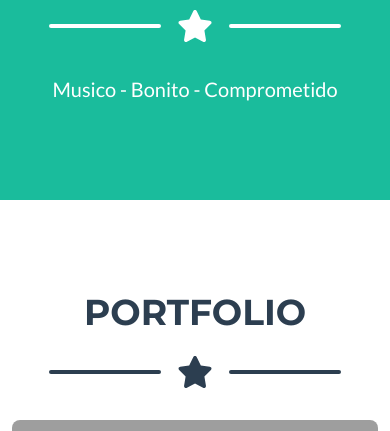
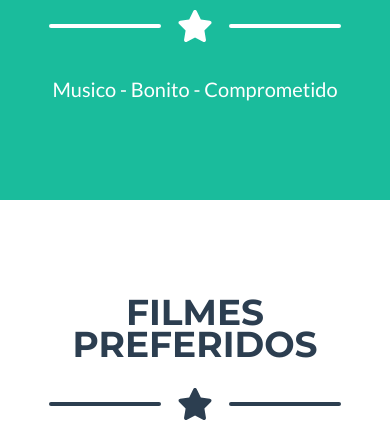
Before and after one commit to Abell112233/Projeto-Blog, a Django app: page / in a window 390 px wide. Shown: the part 751-1182 px from the top of the page. Run offline with Django 5.2, Linux system fonts and the light colour scheme; data that the repository does not hold is empty; some libraries are stand-ins or nearby versions; grey boxes are pictures that could not be loaded.

Commit message:
precisa de mais

```diff
--- a/blog/admin.py
+++ b/blog/admin.py
@@ -1,4 +1,5 @@
 from django.contrib import admin
 from . import models
 # Register your models here.
-admin.site.register(models.Eu)
+admin.site.register(models.Filmes)
+admin.site.register(models.Series)
--- a/blog/templates/blog/base.html
+++ b/blog/templates/blog/base.html
@@ -6,7 +6,7 @@
         <meta name="viewport" content="width=device-width, initial-scale=1, shrink-to-fit=no" />
         <meta name="description" content="" />
         <meta name="author" content="" />
-        <title>Freelancer - Start Bootstrap Theme</title>
+        <title>BLOG</title>
         <!-- Favicon-->
         <link rel="icon" type="image/x-icon" href="assets/favicon.ico" />
         <!-- Font Awesome icons (free version)-->
--- a/blog/templates/blog/index.html
+++ b/blog/templates/blog/index.html
@@ -20,7 +20,32 @@
 <section class="page-section portfolio" id="portfolio">
     <div class="container">
         <!-- Portfolio Section Heading-->
-        <h2 class="page-section-heading text-center text-uppercase text-secondary mb-0">Portfolio</h2>
+        <h2 class="page-section-heading text-center text-uppercase text-secondary mb-0">Filmes Preferidos</h2>
+        <!-- Icon Divider-->
+        <div class="divider-custom">
+            <div class="divider-custom-line"></div>
+            <div class="divider-custom-icon"><i class="fas fa-star"></i></div>
+            <div class="divider-custom-line"></div>
+        </div>
+        <!-- Portfolio Grid Items-->
+         {% for filmes in filmes  %}
+            <div class="row justify-content-center">
+                <!-- Portfolio Item 1-->
+                <div class="col-md-6 col-lg-4 mb-5">
+                    <div class="portfolio-item mx-auto" data-bs-toggle="modal" data-bs-target="#portfolioModal1">
+                        <div class="portfolio-item-caption d-flex align-items-center justify-content-center h-100 w-100">
+                            <div class="portfolio-item-caption-content text-center text-white"><i class="fas fa-plus fa-3x"></i></div>
+                        </div>
+                        <img class="img-fluid" src="{{ filmes.foto.url }}" alt="..." />
+                    </div>
+                </div>
+            {% endfor %}
+            <!-- Portfolio Item 2-->
+</section>
+<section class="page-section portfolio" id="portfolio">
+    <div class="container">
+        <!-- Portfolio Section Heading-->
+        <h2 class="page-section-heading text-center text-uppercase text-secondary mb-0">Series Preferidas</h2>
         <!-- Icon Divider-->
         <div class="divider-custom">
             <div class="divider-custom-line"></div>
--- a/blog/views.py
+++ b/blog/views.py
@@ -2,9 +2,11 @@ from django.shortcuts import render
 from .models import Eu, Filmes, Series
 # Create your views here.
 def index(request):
-    eu = Eu.objects.all()
+    filmes = Filmes.objects.all()
+    series = Series.objects.all()
     contexto = {
-        "eu" : eu
+        "filmes" : filmes,
+        "series" : series
     }
 
     return render(request, 'blog/index.html', contexto)
--- a/main/urls.py
+++ b/main/urls.py
@@ -17,7 +17,11 @@ Including another URLconf
 from django.contrib import admin
 from django.urls import path
 from blog.views import index
+from django.conf import settings
+from django.conf.urls.static import static
 urlpatterns = [
     path('admin/', admin.site.urls),
     path('', index, name='index'),
 ]
+
+urlpatterns += static(settings.MEDIA_URL, document_root=settings.MEDIA_ROOT)
```
Also changed, not shown: media/filmes/619pKu191fL._AC_UF10001000_QL80_.jpg (added), media/filmes/meu-malvado-favorito3.jpg (added).
